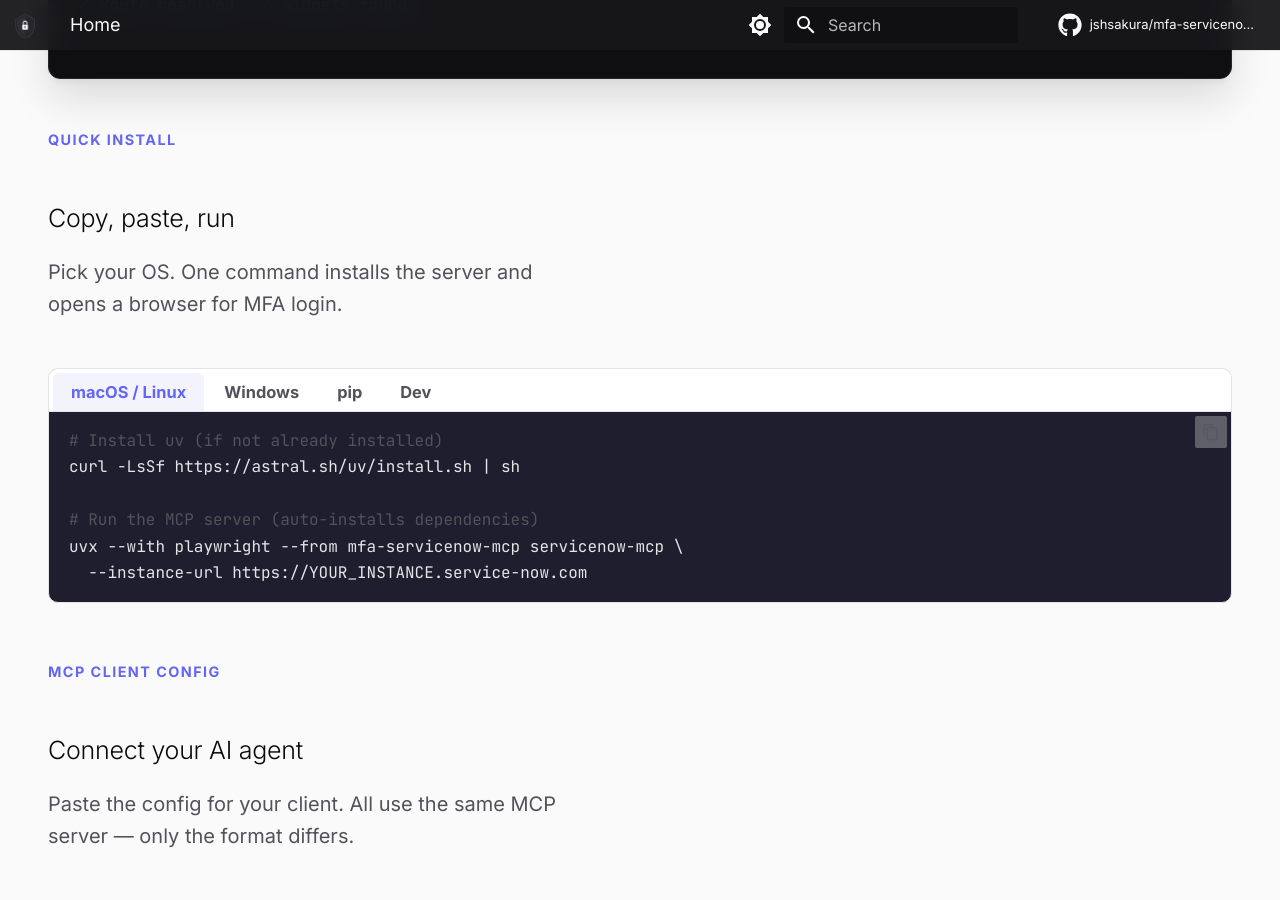
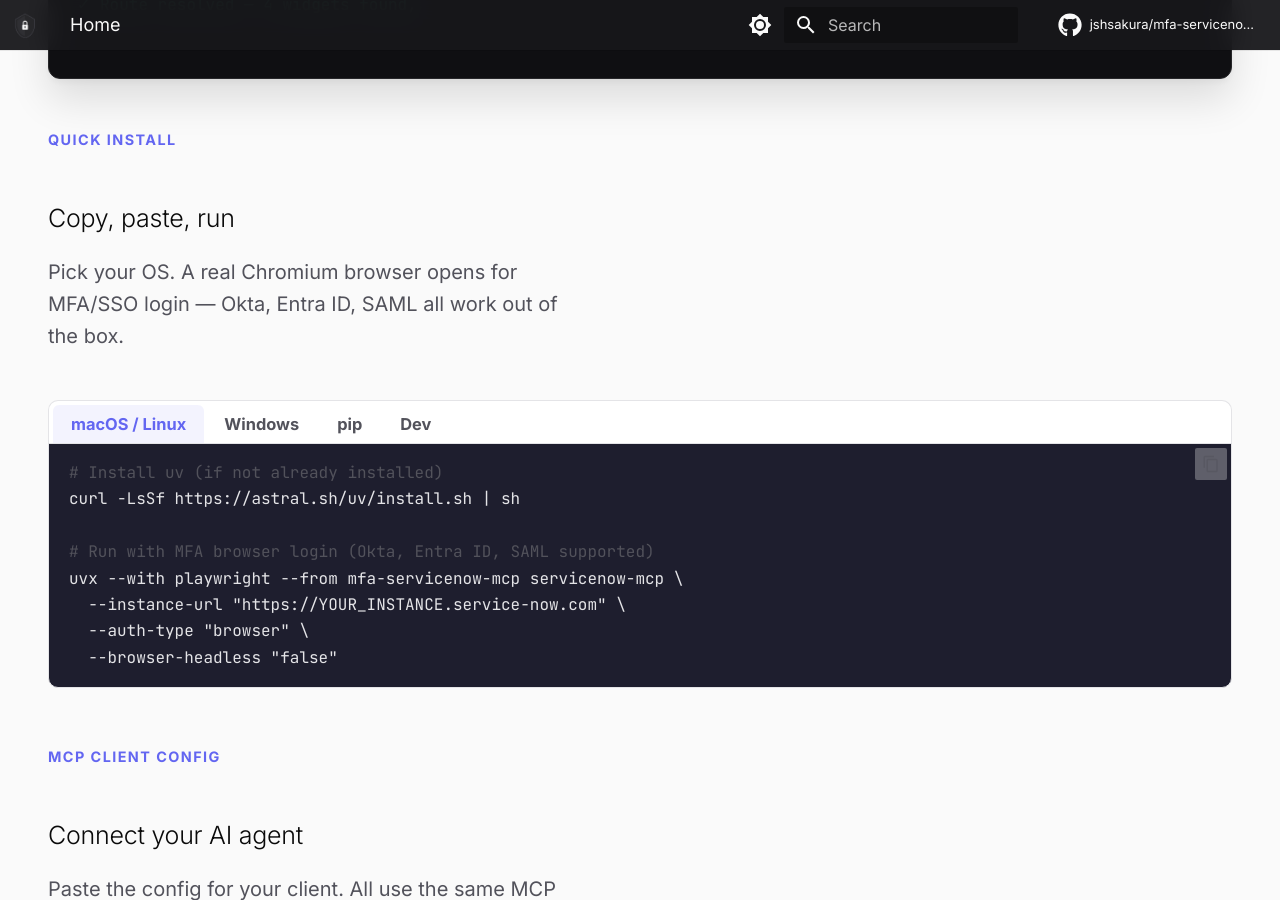
Before and after one commit to jshsakura/mfa-servicenow-mcp, an MkDocs documentation site: the page built from website/docs/index.md, in a window 1280 px wide and 900 px high, scrolled down 1141 px. Built offline with MkDocs 1.6.1 and Material for MkDocs 9.7.7, drawn with Linux system fonts in a browser that asks for light colours; comment, search, counter and statistics services are not loaded; some of the changed text lies outside the part shown.

Commit message:
fix: add --auth-type browser --browser-headless false to all install commands
All install tab commands now match the README with full MFA browser
auth flags. Comments highlight Okta/Entra ID/SAML support. Hero
subtitle and install section description rewritten to emphasize
real browser MFA login as the key differentiator.

Co-Authored-By: Claude Opus 4.6 (1M context) <noreply@anthropic.com>

```diff
--- a/website/docs/index.md
+++ b/website/docs/index.md
@@ -15,8 +15,8 @@ hide:
       for <span class="gradient-text">AI Agents</span>
     </h1>
     <p class="hero-subtitle">
-      The MFA-first MCP server that gives your AI agents secure,
-      high-performance access to ServiceNow — no credentials shared.
+      Real browser login for Okta, Entra ID, SAML, and any MFA/SSO.
+      No passwords in config files — your AI agents inherit a live session.
     </p>
     <div class="hero-quote" id="hero-gandalf-quote"></div>
     <div class="hero-buttons">
@@ -51,7 +51,7 @@ hide:
     <span class="section-label">Quick install</span>
     <h2 class="section-title">Copy, paste, run</h2>
     <p class="section-desc">
-      Pick your OS. One command installs the server and opens a browser for MFA login.
+      Pick your OS. A real Chromium browser opens for MFA/SSO login — Okta, Entra ID, SAML all work out of the box.
     </p>
     <div class="install-block">
       <div class="install-tabs">
@@ -66,9 +66,11 @@ hide:
             <pre class="install-code"><code><span class="c"># Install uv (if not already installed)</span>
 curl -LsSf https://astral.sh/uv/install.sh | sh
 
-<span class="c"># Run the MCP server (auto-installs dependencies)</span>
+<span class="c"># Run with MFA browser login (Okta, Entra ID, SAML supported)</span>
 uvx --with playwright --from mfa-servicenow-mcp servicenow-mcp \
-  --instance-url https://YOUR_INSTANCE.service-now.com</code></pre>
+  --instance-url "https://YOUR_INSTANCE.service-now.com" \
+  --auth-type "browser" \
+  --browser-headless "false"</code></pre>
           </div>
         </div>
         <div class="install-panel" id="install-win">
@@ -76,20 +78,24 @@ uvx --with playwright --from mfa-servicenow-mcp servicenow-mcp \
             <pre class="install-code"><code><span class="c"># Install uv (if not already installed)</span>
 powershell -ExecutionPolicy ByPass -c "irm https://astral.sh/uv/install.ps1 | iex"
 
-<span class="c"># Run the MCP server (auto-installs dependencies)</span>
+<span class="c"># Run with MFA browser login (Okta, Entra ID, SAML supported)</span>
 uvx --with playwright --from mfa-servicenow-mcp servicenow-mcp `
-  --instance-url https://YOUR_INSTANCE.service-now.com</code></pre>
+  --instance-url "https://YOUR_INSTANCE.service-now.com" `
+  --auth-type "browser" `
+  --browser-headless "false"</code></pre>
           </div>
         </div>
         <div class="install-panel" id="install-pip">
           <div class="install-code-block">
-            <pre class="install-code"><code><span class="c"># Install with pip + browser support</span>
+            <pre class="install-code"><code><span class="c"># Install with pip + browser auth support</span>
 pip install "mfa-servicenow-mcp[browser]"
 playwright install chromium
 
-<span class="c"># Run the MCP server</span>
+<span class="c"># Run with MFA browser login</span>
 servicenow-mcp \
-  --instance-url https://YOUR_INSTANCE.service-now.com</code></pre>
+  --instance-url "https://YOUR_INSTANCE.service-now.com" \
+  --auth-type "browser" \
+  --browser-headless "false"</code></pre>
           </div>
         </div>
         <div class="install-panel" id="install-dev">
@@ -100,9 +106,11 @@ cd mfa-servicenow-mcp
 uv pip install -e ".[browser]"
 playwright install chromium
 
-<span class="c"># Run the MCP server</span>
+<span class="c"># Run with MFA browser login</span>
 servicenow-mcp \
-  --instance-url https://YOUR_INSTANCE.service-now.com</code></pre>
+  --instance-url "https://YOUR_INSTANCE.service-now.com" \
+  --auth-type "browser" \
+  --browser-headless "false"</code></pre>
           </div>
         </div>
       </div>
```
